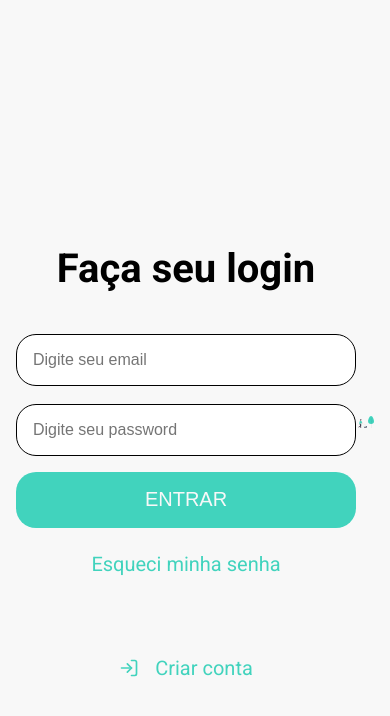
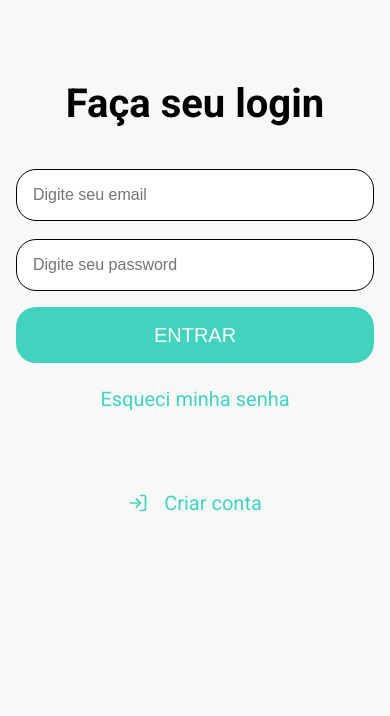
Before and after one commit to Bruno-Cesar123/petinfoweb, a React (Create React App) app: page /signin in a window 390 px wide. Shown: the top 716 px of the page. Built offline with nearby package versions, Linux system fonts and the light colour scheme; the HTML template or start-up script is replaced by a standard one.

Commit message:
add responsive css in pages

```diff
--- a/src/pages/ForgotPassword/styles.ts
+++ b/src/pages/ForgotPassword/styles.ts
@@ -4,8 +4,14 @@ import { shade } from 'polished';
 export const Container = styled.div`
   height: 100vh;
   display: flex;
+  gap: 16px;
   align-items: stretch;
   margin: 0 1.6rem;
+
+  @media(max-width: 700px) {
+    display: flex;
+    flex-direction: column;
+  }
 `;
 
 export const Content = styled.div`
@@ -105,6 +111,12 @@ export const AnimationContainer = styled.div`
       margin-right: 16px;
     }
   }
+
+  @media(max-width: 700px) {
+    form {
+      width: 100%;
+    }
+  }
 `;
 
 export const Background = styled.div`
@@ -115,4 +127,12 @@ export const Background = styled.div`
   img {
     width: 100%;
   }
+
+  @media(max-width: 700px) {
+    display: none;
+
+    img {
+      display: none;
+    }
+  }
 `;
--- a/src/pages/PetInfo/styles.ts
+++ b/src/pages/PetInfo/styles.ts
@@ -10,6 +10,7 @@ export const Container = styled.div`
     align-items: center;
 
     div {
+      padding: 0 16px;
       width: 100%;
       max-width: 1120px;
       margin: 0 auto;
@@ -108,6 +109,26 @@ export const Content = styled.main`
       }
     }
   }
+
+  @media(max-width: 700px) {
+    display: flex;
+    flex-direction: column;
+
+    form {
+      width: 100%;
+
+      h2 {
+      text-align: center;
+      font-size: 3.5rem;
+    }
+
+      .buttons {
+        display: flex;
+        align-items: center;
+        justify-content: space-between;
+      }
+    }
+  }
 `;
 
 export const AvatarInput = styled.div`
--- a/src/pages/ProfileUser/styles.ts
+++ b/src/pages/ProfileUser/styles.ts
@@ -10,6 +10,7 @@ export const Container = styled.div`
     align-items: center;
 
     div {
+      padding: 0 16px;
       width: 100%;
       max-width: 1120px;
       margin: 0 auto;
@@ -33,6 +34,7 @@ export const Content = styled.div`
   width: 100%;
 
   form {
+
     margin: 80px 0;
     width: 340px;
     text-align: center;
@@ -84,6 +86,13 @@ export const Content = styled.div`
       }
     }
   }
+
+  @media(max-width: 700px) {
+    form {
+      padding: 0 16px;
+      width: 100%;
+    }
+  }
 `;
 
 export const AvatarInput = styled.div`
--- a/src/pages/SignIn/styles.ts
+++ b/src/pages/SignIn/styles.ts
@@ -4,8 +4,14 @@ import { shade } from 'polished';
 export const Container = styled.div`
   height: 100vh;
   display: flex;
+  gap: 16px;
   align-items: stretch;
   margin: 0 1.6rem;
+
+  @media(max-width: 700px) {
+    display: flex;
+    flex-direction: column;
+  }
 `;
 
 export const Content = styled.div`
@@ -118,6 +124,12 @@ export const AnimationContainer = styled.div`
       color: ${shade(0.2, '#41D3BD')};
     }
   }
+
+  @media(max-width: 700px) {
+    form {
+      width: 100%;
+    }
+  }
 `;
 
 export const Background = styled.div`
@@ -128,4 +140,12 @@ export const Background = styled.div`
   img {
     width: 100%;
   }
+
+  @media(max-width: 700px) {
+    display: none;
+
+    img {
+      display: none;
+    }
+  }
 `;
--- a/src/pages/SignUp/styles.ts
+++ b/src/pages/SignUp/styles.ts
@@ -4,6 +4,7 @@ import { shade } from 'polished';
 export const Container = styled.div`
   height: 100vh;
   display: flex;
+  gap: 16px;
   align-items: stretch;
   margin: 0 1.6rem;
 `;
@@ -118,6 +119,12 @@ export const AnimationContainer = styled.div`
       color: ${shade(0.2, '#41D3BD')};
     }
   }
+
+  @media(max-width: 700px) {
+    form {
+      width: 100%;
+    }
+  }
 `;
 
 export const Background = styled.div`
@@ -128,4 +135,12 @@ export const Background = styled.div`
   img {
     width: 100%;
   }
+
+  @media(max-width: 700px) {
+    display: none;
+
+    img {
+      display: none;
+    }
+  }
 `;
```
